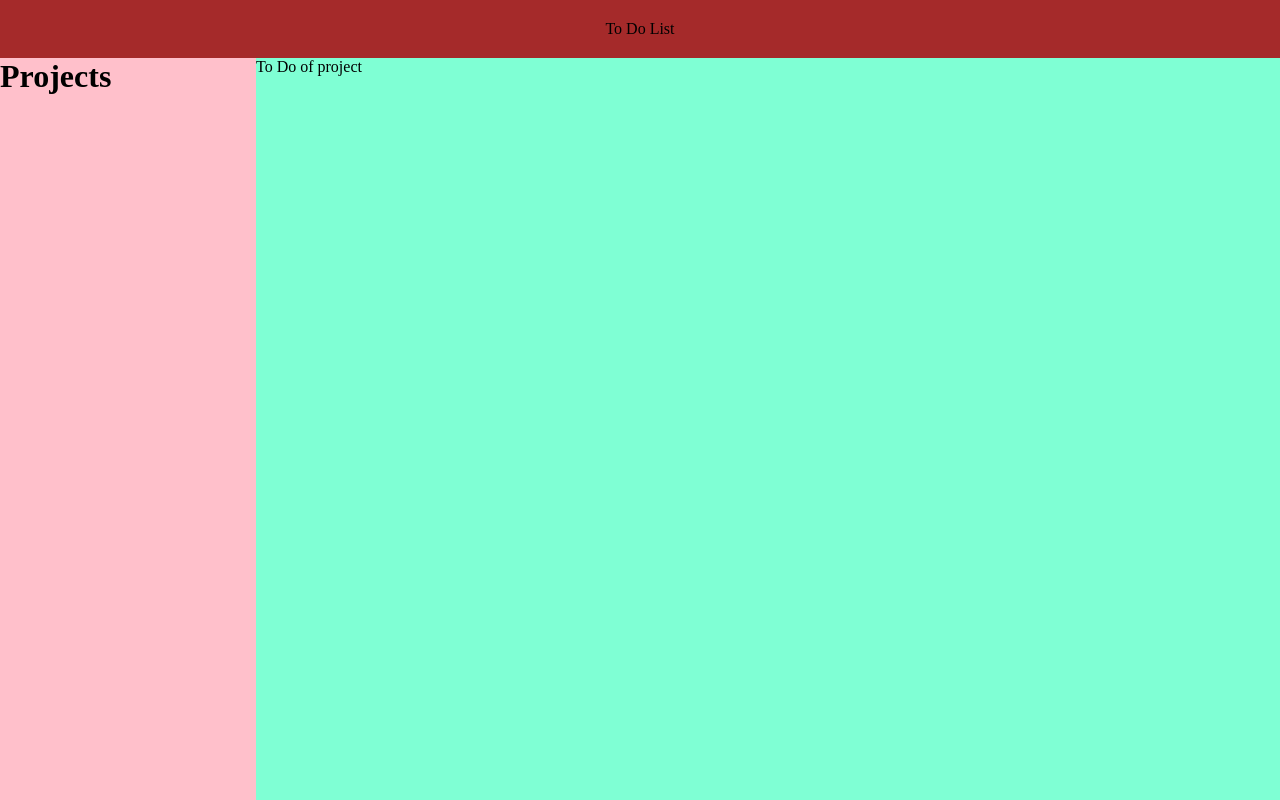
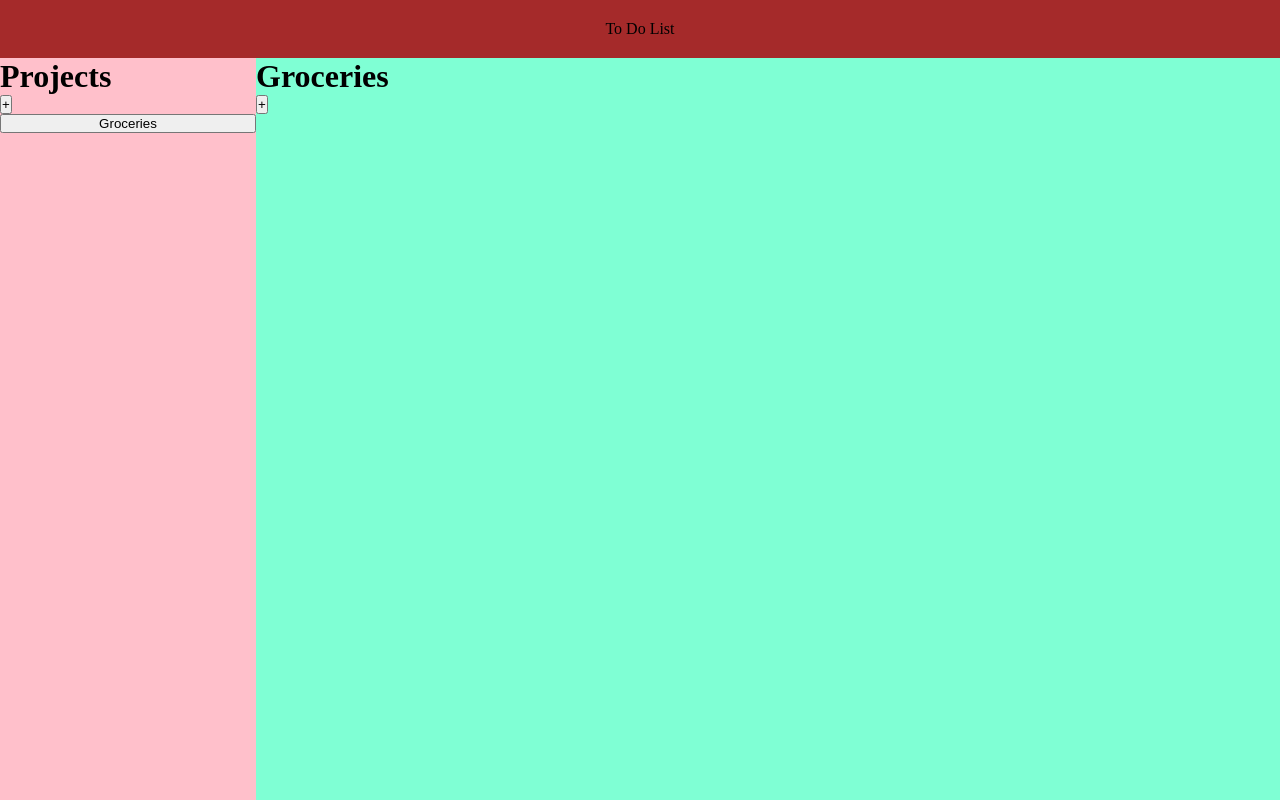
Before and after one commit to nabelk/todo-list, a website built with webpack: page dist/index.html in a window 1280 px wide. Built offline with nearby package versions, Linux system fonts and the light colour scheme.

Commit message:
Add new  elements & styling

```diff
--- a/dist/index.html
+++ b/dist/index.html
@@ -10,8 +10,16 @@
     <body>
         <header>To Do List</header>
         <main>
-            <div class="sidebar"><h1>Projects</h1></div>
-            <div class="content">To Do of project</div>
+            <div class="sidebar">
+                <h1>Projects</h1>
+                <button>+</button>
+                <div class="project-list"></div>
+            </div>
+            <div class="content">
+                <h1></h1>
+                <button>+</button>
+                <div class="content-list"></div>
+            </div>
         </main>
         <script src="main.js"></script>
     </body>
--- a/dist/style.css
+++ b/dist/style.css
@@ -25,6 +25,11 @@ main div.sidebar {
     background-color: pink;
 }
 
+main div.project-list {
+    display: flex;
+    flex-direction: column;
+}
+
 main div.content {
     background-color: aquamarine;
 }
```
